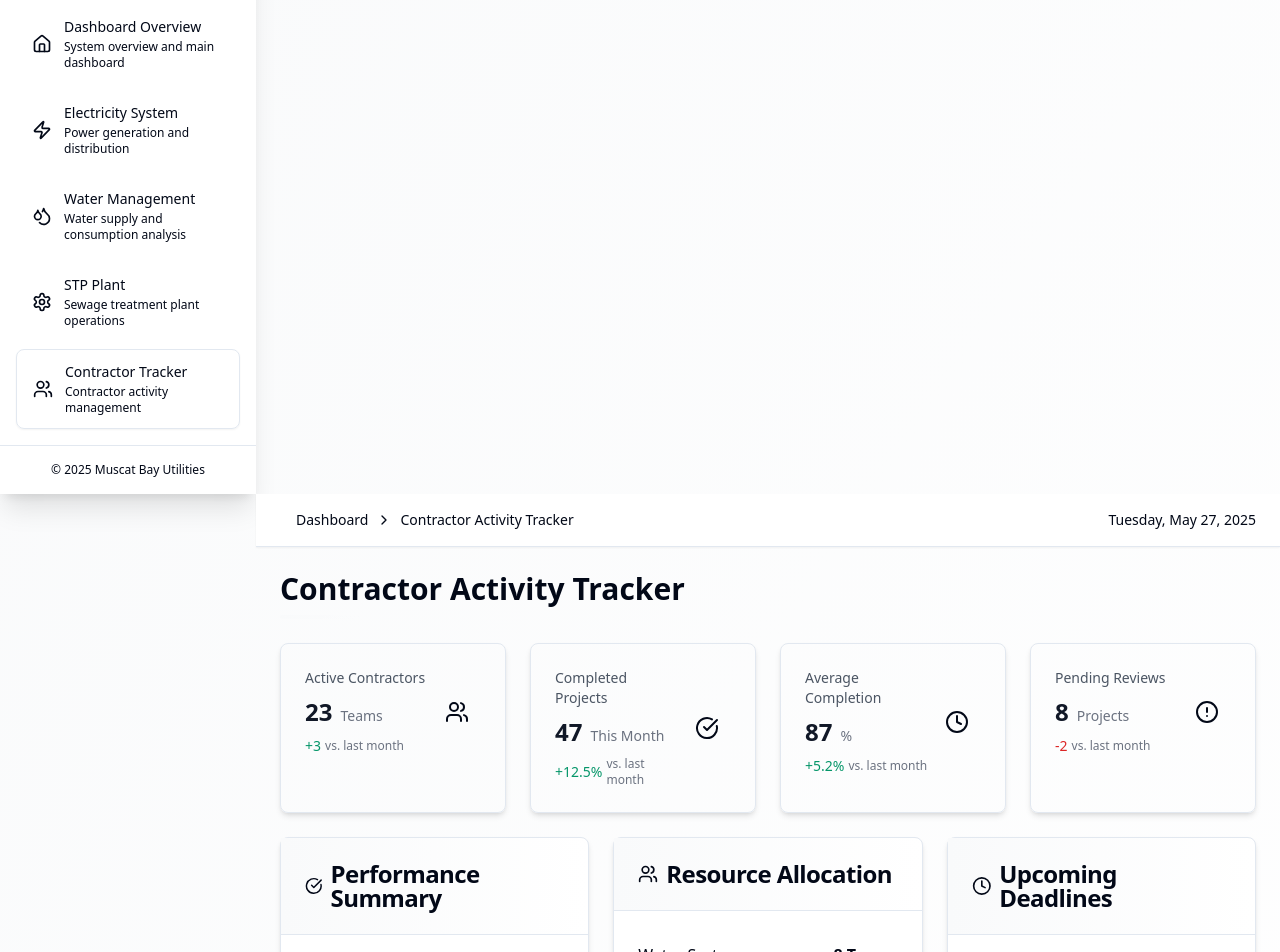
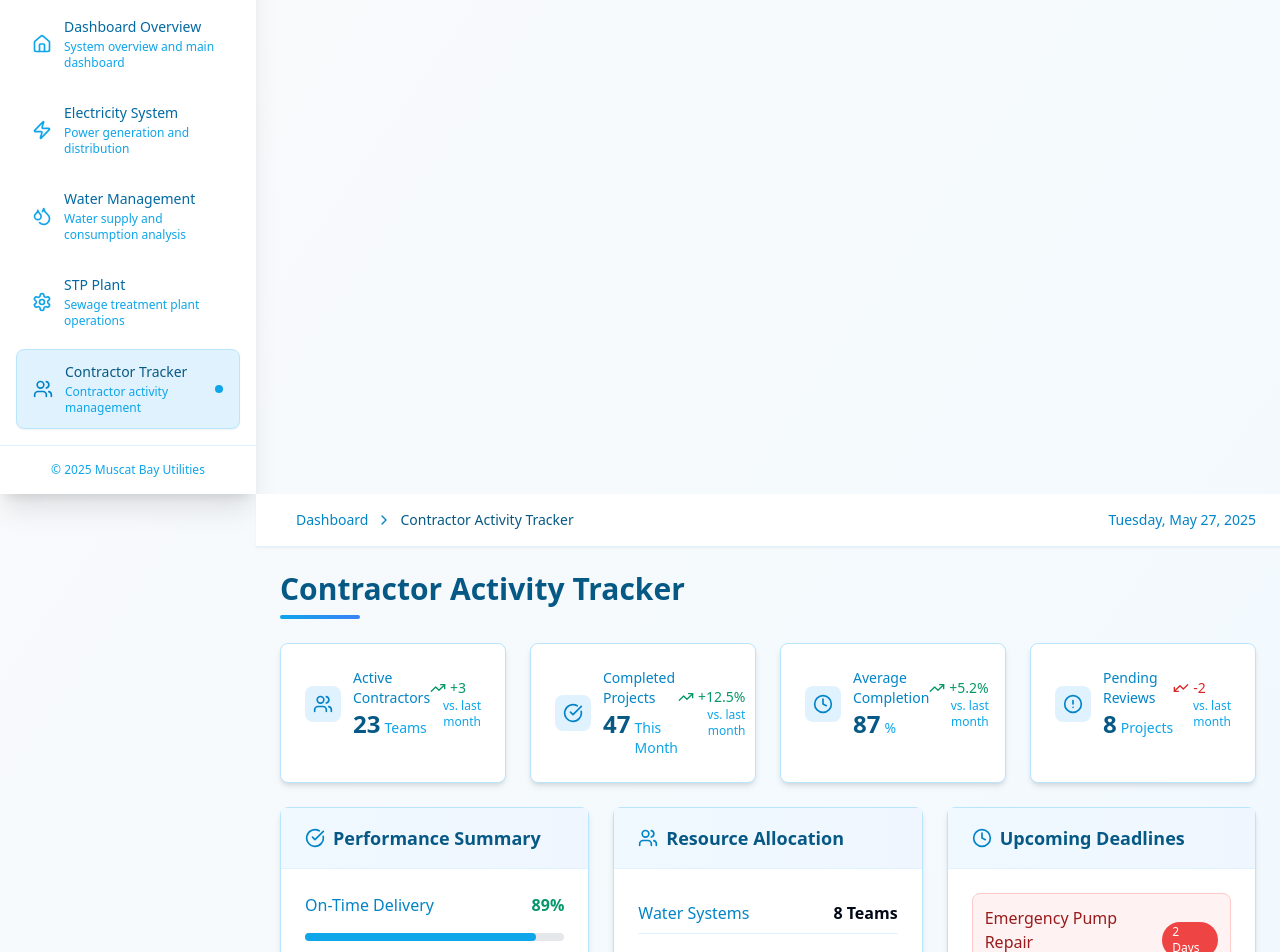
Before and after one commit to ARahim900/bay-utilities-overview, a React (Vite) app: page /contractor in a window 1280 px wide. Shown: the part 100-1052 px from the top of the page. Built offline with nearby package versions, Linux system fonts and the light colour scheme.

Commit message:
Reverted to commit 5cf2e7b258daa3d623883beda1689305e5afabed

```diff
--- a/src/pages/ContractorTracker.tsx
+++ b/src/pages/ContractorTracker.tsx
@@ -1,11 +1,144 @@
-import { DashboardLayout } from '../components/layout/DashboardLayout';
-import { MetricCard } from '../components/shared/MetricCard';
-import { Users, Clock, CheckCircle, AlertCircle } from 'lucide-react';
-import { Card, CardContent, CardHeader, CardTitle } from '@/components/ui/card';
-import { Progress } from '@/components/ui/progress';
-import { Badge } from '@/components/ui/badge';
+import React, { useState } from 'react';
+import { Link, useLocation } from 'react-router-dom';
+import {
+  Home,
+  Droplets,
+  Zap,
+  Settings,
+  Users,
+  Menu,
+  X,
+  ChevronLeft,
+  Clock,
+  CheckCircle,
+  AlertCircle,
+  TrendingUp
+} from 'lucide-react';
+
+// Simple Card Components
+const Card: React.FC<{ children: React.ReactNode; className?: string }> = ({ children, className = "" }) => (
+  <div className={`bg-white rounded-lg border border-bay-200 shadow-md ${className}`}>
+    {children}
+  </div>
+);
+
+const CardHeader: React.FC<{ children: React.ReactNode; className?: string }> = ({ children, className = "" }) => (
+  <div className={`px-6 py-4 border-b border-bay-100 bg-gradient-to-r from-bay-50 to-blue-50 ${className}`}>
+    {children}
+  </div>
+);
+
+const CardTitle: React.FC<{ children: React.ReactNode; className?: string }> = ({ children, className = "" }) => (
+  <h3 className={`text-lg font-semibold text-bay-800 ${className}`}>
+    {children}
+  </h3>
+);
+
+const CardContent: React.FC<{ children: React.ReactNode; className?: string }> = ({ children, className = "" }) => (
+  <div className={`p-6 ${className}`}>
+    {children}
+  </div>
+);
+
+// Simple Badge Component
+const Badge: React.FC<{ children: React.ReactNode; className?: string }> = ({ children, className = "" }) => (
+  <span className={`inline-flex items-center px-2.5 py-0.5 rounded-full text-xs font-medium ${className}`}>
+    {children}
+  </span>
+);
+
+// Simple Progress Component
+const Progress: React.FC<{ value: number; className?: string }> = ({ value, className = "" }) => (
+  <div className={`w-full bg-gray-200 rounded-full ${className}`}>
+    <div
+      className="bg-bay-500 h-full rounded-full transition-all duration-300"
+      style={{ width: `${Math.min(100, Math.max(0, value))}%` }}
+    />
+  </div>
+);
+
+// Simple MetricCard Component
+interface MetricCardProps {
+  title: string;
+  value: string;
+  unit: string;
+  icon: React.ComponentType<any>;
+  trend: {
+    value: string;
+    direction: 'up' | 'down' | 'neutral';
+    description: string;
+  };
+}
+
+const MetricCard: React.FC<MetricCardProps> = ({ title, value, unit, icon: Icon, trend }) => (
+  <Card className="hover:shadow-lg transition-shadow">
+    <CardContent className="p-6">
+      <div className="flex items-center justify-between">
+        <div className="flex items-center space-x-3">
+          <div className="p-2 bg-bay-100 rounded-lg">
+            <Icon className="h-5 w-5 text-bay-600" />
+          </div>
+          <div>
+            <p className="text-sm font-medium text-bay-600">{title}</p>
+            <div className="flex items-baseline space-x-1">
+              <p className="text-2xl font-bold text-bay-800">{value}</p>
+              <p className="text-sm text-bay-500">{unit}</p>
+            </div>
+          </div>
+        </div>
+        <div className="text-right">
+          <div className={`flex items-center space-x-1 text-sm ${
+            trend.direction === 'up' ? 'text-emerald-600' :
+            trend.direction === 'down' ? 'text-red-600' : 'text-gray-600'
+          }`}>
+            <TrendingUp className={`h-4 w-4 ${trend.direction === 'down' ? 'rotate-180' : ''}`} />
+            <span className="font-medium">{trend.value}</span>
+          </div>
+          <p className="text-xs text-bay-500">{trend.description}</p>
+        </div>
+      </div>
+    </CardContent>
+  </Card>
+);
+
+// Navigation Items
+const navigationItems = [
+  {
+    title: 'Dashboard Overview',
+    href: '/',
+    icon: Home,
+    description: 'System overview and main dashboard'
+  },
+  {
+    title: 'Electricity System',
+    href: '/electricity',
+    icon: Zap,
+    description: 'Power generation and distribution'
+  },
+  {
+    title: 'Water Management',
+    href: '/water',
+    icon: Droplets,
+    description: 'Water supply and consumption analysis'
+  },
+  {
+    title: 'STP Plant',
+    href: '/stp',
+    icon: Settings,
+    description: 'Sewage treatment plant operations'
+  },
+  {
+    title: 'Contractor Tracker',
+    href: '/contractor',
+    icon: Users,
+    description: 'Contractor activity management'
+  },
+];
 
 export default function ContractorTracker() {
+  const location = useLocation();
+  const [sidebarOpen, setSidebarOpen] = useState(false);
+
   const contractorMetrics = [
     {
       title: "Active Contractors",
@@ -112,7 +245,129 @@ export default function ContractorTracker() {
   };
 
   return (
-    <DashboardLayout title="Contractor Activity Tracker">
+    <div className="min-h-screen bg-gradient-to-br from-gray-50 to-bay-50">
+      {/* Mobile sidebar backdrop */}
+      {sidebarOpen && (
+        <div
+          className="fixed inset-0 z-40 bg-black bg-opacity-50 lg:hidden"
+          onClick={() => setSidebarOpen(false)}
+        />
+      )}
+
+      {/* Sidebar */}
+      <div className={`fixed inset-y-0 left-0 z-50 w-64 bg-white shadow-xl transform transition-transform duration-300 ease-in-out lg:translate-x-0 lg:static lg:inset-0 ${
+        sidebarOpen ? "translate-x-0" : "-translate-x-full"
+      }`}>
+        <div className="flex flex-col h-full">
+          {/* Sidebar header */}
+          <div className="flex items-center justify-between p-6 border-b border-bay-100 bg-gradient-to-r from-bay-50 to-blue-50">
+            <div className="flex items-center space-x-2">
+              <div className="w-8 h-8 bg-gradient-to-br from-bay-500 to-blue-600 rounded-lg flex items-center justify-center">
+                <Droplets className="h-5 w-5 text-white" />
+              </div>
+              <div>
+                <h1 className="font-bold text-bay-800">Bay Utilities</h1>
+                <p className="text-xs text-bay-600">Management System</p>
+              </div>
+            </div>
+            <button
+              className="lg:hidden p-2 hover:bg-gray-100 rounded-lg transition-colors"
+              onClick={() => setSidebarOpen(false)}
+            >
+              <X className="h-4 w-4" />
+            </button>
+          </div>
+
+          {/* Navigation */}
+          <nav className="flex-1 p-4 space-y-2">
+            {navigationItems.map((item) => {
+              const isActive = location.pathname === item.href;
+              const Icon = item.icon;
+
+              return (
+                <Link
+                  key={item.href}
+                  to={item.href}
+                  className={`flex items-center space-x-3 px-4 py-3 rounded-lg transition-all duration-200 group ${
+                    isActive
+                      ? "bg-bay-100 text-bay-800 shadow-sm border border-bay-200"
+                      : "text-bay-600 hover:bg-bay-50 hover:text-bay-700"
+                  }`}
+                  onClick={() => setSidebarOpen(false)}
+                >
+                  <Icon className={`h-5 w-5 transition-colors ${
+                    isActive ? "text-bay-600" : "text-bay-500 group-hover:text-bay-600"
+                  }`} />
+                  <div className="flex-1">
+                    <div className={`font-medium text-sm ${
+                      isActive ? "text-bay-800" : "text-bay-700"
+                    }`}>
+                      {item.title}
+                    </div>
+                    <div className="text-xs text-bay-500 mt-0.5">
+                      {item.description}
+                    </div>
+                  </div>
+                  {isActive && (
+                    <div className="w-2 h-2 bg-bay-500 rounded-full" />
+                  )}
+                </Link>
+              );
+            })}
+          </nav>
+
+          {/* Sidebar footer */}
+          <div className="p-4 border-t border-bay-100">
+            <div className="text-xs text-bay-500 text-center">
+              © 2025 Muscat Bay Utilities
+            </div>
+          </div>
+        </div>
+      </div>
+
+      {/* Main content */}
+      <div className="lg:ml-64 flex flex-col min-h-screen">
+        {/* Top navigation bar */}
+        <header className="bg-white shadow-sm border-b border-bay-100 sticky top-0 z-30">
+          <div className="flex items-center justify-between px-6 py-4">
+            <div className="flex items-center space-x-4">
+              <button
+                className="lg:hidden p-2 hover:bg-gray-100 rounded-lg transition-colors"
+                onClick={() => setSidebarOpen(true)}
+              >
+                <Menu className="h-5 w-5" />
+              </button>
+
+              <div className="flex items-center space-x-2 text-sm text-bay-600">
+                <Link to="/" className="hover:text-bay-800 transition-colors">
+                  Dashboard
+                </Link>
+                <ChevronLeft className="h-4 w-4 rotate-180" />
+                <span className="font-medium text-bay-800">Contractor Activity Tracker</span>
+              </div>
+            </div>
+
+            <div className="flex items-center space-x-3">
+              <div className="text-sm text-bay-600">
+                {new Date().toLocaleDateString('en-US', {
+                  weekday: 'long',
+                  year: 'numeric',
+                  month: 'long',
+                  day: 'numeric'
+                })}
+              </div>
+            </div>
+          </div>
+        </header>
+
+        {/* Page content */}
+        <main className="flex-1 p-6">
+          <div className="max-w-7xl mx-auto">
+            <div className="mb-6">
+              <h1 className="text-3xl font-bold text-bay-800 mb-2">Contractor Activity Tracker</h1>
+              <div className="h-1 w-20 bg-gradient-to-r from-bay-500 to-blue-500 rounded-full" />
+            </div>
+
             <div className="space-y-6">
               {/* Metrics Overview */}
               <div className="grid grid-cols-1 md:grid-cols-2 lg:grid-cols-4 gap-6">
@@ -123,14 +378,14 @@ export default function ContractorTracker() {
 
               <div className="grid grid-cols-1 lg:grid-cols-3 gap-6">
                 {/* Performance Summary */}
-          <Card className="border-bay-200 shadow-md">
-            <CardHeader className="bg-gradient-to-r from-bay-50 to-blue-50 border-b border-bay-100">
-              <CardTitle className="text-bay-800 flex items-center gap-2">
+                <Card>
+                  <CardHeader>
+                    <CardTitle className="flex items-center gap-2">
                       <CheckCircle className="h-5 w-5 text-bay-600" />
                       Performance Summary
                     </CardTitle>
                   </CardHeader>
-            <CardContent className="p-6">
+                  <CardContent>
                     <div className="space-y-4">
                       <div className="flex justify-between items-center">
                         <span className="text-bay-600">On-Time Delivery</span>
@@ -154,14 +409,14 @@ export default function ContractorTracker() {
                 </Card>
 
                 {/* Resource Allocation */}
-          <Card className="border-bay-200 shadow-md">
-            <CardHeader className="bg-gradient-to-r from-bay-50 to-blue-50 border-b border-bay-100">
-              <CardTitle className="text-bay-800 flex items-center gap-2">
+                <Card>
+                  <CardHeader>
+                    <CardTitle className="flex items-center gap-2">
                       <Users className="h-5 w-5 text-bay-600" />
                       Resource Allocation
                     </CardTitle>
                   </CardHeader>
-            <CardContent className="p-6">
+                  <CardContent>
                     <div className="space-y-4">
                       <div className="flex justify-between items-center py-2 border-b border-bay-100">
                         <span className="text-bay-600">Water Systems</span>
@@ -188,14 +443,14 @@ export default function ContractorTracker() {
                 </Card>
 
                 {/* Upcoming Deadlines */}
-          <Card className="border-bay-200 shadow-md">
-            <CardHeader className="bg-gradient-to-r from-bay-50 to-blue-50 border-b border-bay-100">
-              <CardTitle className="text-bay-800 flex items-center gap-2">
+                <Card>
+                  <CardHeader>
+                    <CardTitle className="flex items-center gap-2">
                       <Clock className="h-5 w-5 text-bay-600" />
                       Upcoming Deadlines
                     </CardTitle>
                   </CardHeader>
-            <CardContent className="p-6">
+                  <CardContent>
                     <div className="space-y-3">
                       <div className="flex items-center justify-between p-3 bg-red-50 rounded-lg border border-red-200">
                         <div>
@@ -224,14 +479,14 @@ export default function ContractorTracker() {
               </div>
 
               {/* Active Projects Table */}
-        <Card className="border-bay-200 shadow-md">
-          <CardHeader className="bg-gradient-to-r from-bay-50 to-blue-50 border-b border-bay-100">
-            <CardTitle className="text-bay-800 flex items-center gap-2">
+              <Card>
+                <CardHeader>
+                  <CardTitle className="flex items-center gap-2">
                     <AlertCircle className="h-5 w-5 text-bay-600" />
                     Active Projects Overview
                   </CardTitle>
                 </CardHeader>
-          <CardContent className="p-6">
+                <CardContent>
                   <div className="overflow-x-auto">
                     <table className="w-full">
                       <thead>
@@ -268,6 +523,9 @@ export default function ContractorTracker() {
                 </CardContent>
               </Card>
             </div>
-    </DashboardLayout>
+          </div>
+        </main>
+      </div>
+    </div>
   );
 }
--- a/tailwind.config.ts
+++ b/tailwind.config.ts
@@ -61,6 +61,19 @@ export default {
 					'accent-foreground': 'hsl(var(--sidebar-accent-foreground))',
 					border: 'hsl(var(--sidebar-border))',
 					ring: 'hsl(var(--sidebar-ring))'
+				},
+				// Bay Utilities Color Palette
+				bay: {
+					50: '#f0f9ff',
+					100: '#e0f2fe',
+					200: '#bae6fd',
+					300: '#7dd3fc',
+					400: '#38bdf8',
+					500: '#0ea5e9',
+					600: '#0284c7',
+					700: '#0369a1',
+					800: '#075985',
+					900: '#0c4a6e',
 				}
 			},
 			borderRadius: {
```
Lines whose indentation alone changed are shown as unchanged.
